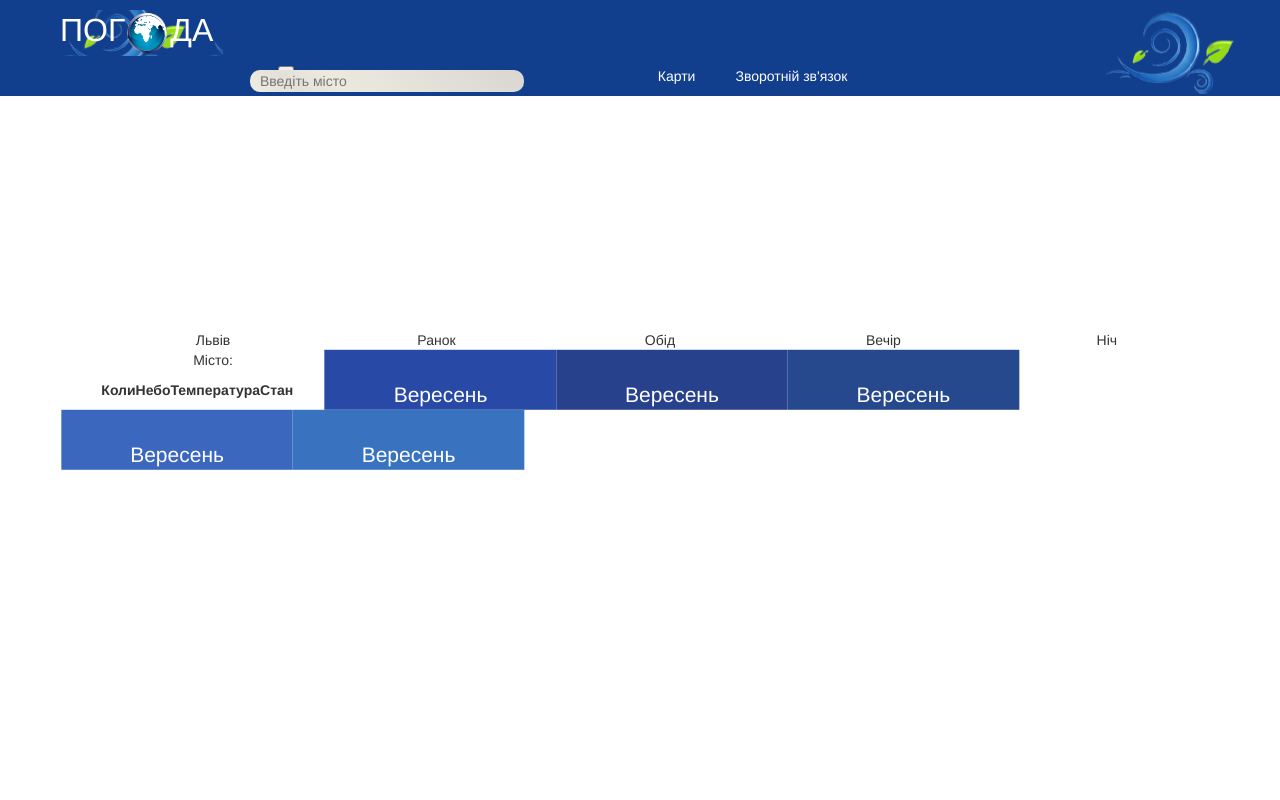
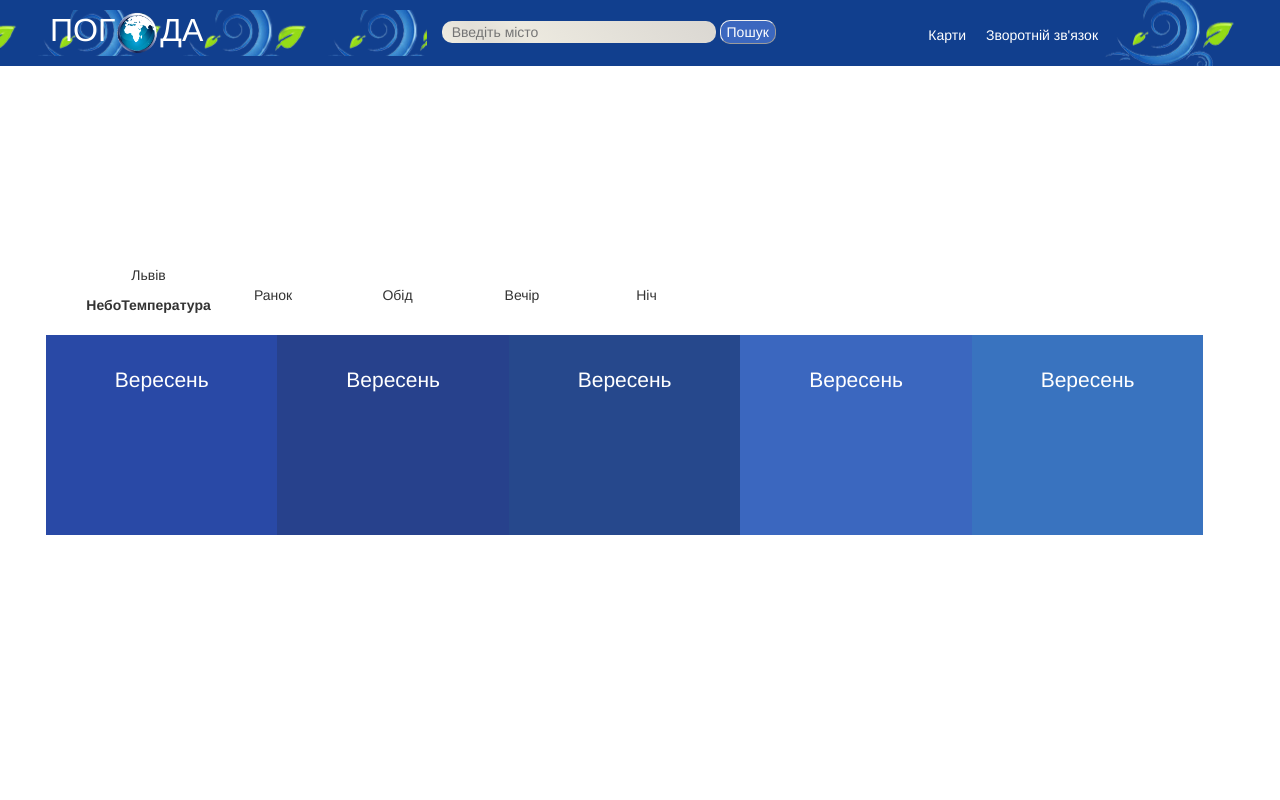
Before and after one commit to danafil/weatherApp, a plain HTML site: page index.html in a window 1280 px wide. Drawn offline with nearby package versions, Linux system fonts and the light colour scheme; files whose address does not match are found by name.

Commit message:
css fixed Weather table

```diff
--- a/css/stylesheets.css
+++ b/css/stylesheets.css
@@ -10,23 +10,28 @@ html {
 html, body {
 	height: 100%;
 }
+header.header_group {
+	margin: 0;
+}
 .logo {
 	background: url(images/logoicon.png) 10% 50%;
+	color: white;
+	padding-left: 50px;
 }
 h1 {
 	font-size: 2rem;
 	font-weight: 300;
-	margin: 10px 50px;
+	margin: 10px 0px;
+	color: white;
 	display: inline-block;
 }
 #inputCityName {
 	display: inline-block;
-	position: relative;
-    left: 250px;
 	vertical-align: middle;
 	border: none;
+	padding-left: 10px;
+	margin-top: 20px;
 	border-radius: 10px;
-	padding-left: 10px;
 	background: rgb(240,237,226);
 	background: -moz-linear-gradient(45deg, rgb(240,237,226) 0%, rgb(227,224,216) 16%, rgb(236,233,223) 32%, rgb(218,215,210) 100%);
 	background: -webkit-gradient(left bottom, right top, color-stop(0%, rgb(240,237,226)), color-stop(16%, rgb(227,224,216)), color-stop(32%, rgb(236,233,223)), color-stop(100%, rgb(218,215,210)));
@@ -36,26 +41,35 @@ h1 {
 	background: linear-gradient(45deg, rgb(240,237,226) 0%, rgb(227,224,216) 16%, rgb(236,233,223) 32%, rgb(218,215,210) 100%);
 	filter: progid:DXImageTransform.Microsoft.gradient( startColorstr='#f0ede2', endColorstr='#dad7d2', GradientType=1 );
 }
+#btnGetWeather {
+	color: white;
+	background: #3b67bf;
+	border: 1px outset buttonface;
+	border-radius: 10px;
+	display: inline-block;
+	margin-top: 20px;
+	vertical-align: middle;
+}
 .top-menu {
 	display: inline-block;
 	vertical-align: middle;
 }
-ul.main-menu {
+ul.menu {
     list-style: none;
     display: table;
+    margin-top: 25px;
     vertical-align: middle;
-    position: relative;
-    left: 300px;
+    /*position: relative;
+    left: 300px;*/
 }
-ul.main-menu li {
+ul.menu li {
 	display: table-cell;
-	padding-right: 20px;
 	padding-left: 20px;
 }
-ul.main-menu li:last-child {
+ul.menu li:last-child {
 	border: none;
 }
-ul.main-menu li a {
+ul.menu li a {
 	text-decoration: none;
 	color: #fff;
 }
@@ -67,12 +81,6 @@ ul.main-menu li a {
 	display: inline-block;
 	width: 100%;
 }
-.logo,.app_name {
-	color: white;
-	display: inline-block;
-	vertical-align: middle;
-	padding: 0 10px;
-}
 
 /* === Таблиця погоди === */
 .forecast-wrapper {
@@ -83,13 +91,19 @@ ul.main-menu li a {
     width: 100%;
     max-width: 82.667em;
 }
+.horizontal {
+	width: 100%;
+    height: 200px;
+    overflow: auto;
+}
 .forecast-wrapper ul.today {
 	list-style-type: none;
 	clear: both;
 }
 .forecast-wrapper ul.today li {
-    float: left;
+    display: table-cell;
     width: 20%;
+    vertical-align: middle;
     text-align: center;
  }
 .forecast-wrapper ul.next-days {
@@ -98,6 +112,16 @@ ul.main-menu li a {
     padding: 0;
     list-style-type: none;
     font-size: 1.5em;
+    display: table;
+    table-layout: fixed;
+    width: 100%;
+}
+.forecast-wrapper ul.next-days li {
+	display: table-cell;
+    width: 200px;
+    height: 200px;
+    vertical-align: middle;
+    text-align: center;
 }
 .forecast-wrapper ul.next-days li span {
     display: block;
--- a/index.html
+++ b/index.html
@@ -9,27 +9,28 @@
 </head>
 <body>
 	<div class="wrapper">
-		<header class="header_group">
-			<h1 class="logo">ПОГ<img src="images/logo.png" alt="o" width="45px"></img>ДА</h1>
-			<form>
+		<header class="header_group row">
+			<h1 class="logo col-md-4">ПОГ<img src="images/logo.png" alt="o" width="45px"></img>ДА</h1>
+			<form class="col-md-4">
 				<input type="text" name="txtSearch" id="inputCityName" placeholder="Введіть місто" size="30">
-				<input type="button" name="btnGetWeather" id="btnGetWeather">
-			<form>
-			<nav class=" top-menu">
-		 		<ul class="main-menu">
+				<input type="button" name="cityName" id="btnGetWeather" value="Пошук">
+			</form>
+			<nav class="top-menu col-md-4">
+		 		<ul class="menu">
 		 			<li><a href="#">Карти</a></li>
 		 			<li><a href="#">Зворотній зв'язок</a></li>
 		 		</ul>
-		 	<nav>
+		 	</nav>
 		</header>
 		<article>
 		 	<section class="forecast-wrapper">
+			 	<div class="row">
 					<ul class="today">
 						<li>Львів
-					 <p>Місто: <span id="location" ></span></p>
+							 <p class="city"><span id="location" ></span></p>
 							 <table id="weatherTable">
 		            			<tr>
-                	 	<th>Коли</th><th>Небо</th><th>Температура</th><th>Стан</th>
+		                	 	<th></th><th>Небо</th><th>Температура</th><th></th>
 		            		 	</tr>
 		        				</table>
 		        			<p id="error"></p>
@@ -39,14 +40,28 @@
 						<li>Вечір</li>
 						<li>Ніч</li>
 					</ul>
-			<ul class="next-days">
-				<li class="next-day"><a href="#"><span class="icon" aria-hidden="true">
+				</div>
+			<div class="row horizontal">
+				<ul class="next-days weatherTable">
+					<li><a href="#"><span class="icon" aria-hidden="true">
 					</span><span class="day">Вересень</span></a></li>
 					<li><a href="#"><span class="icon" aria-hidden="true"></span><span class="day">Вересень</span></a></li>
 					<li><a href="#"><span class="icon" aria-hidden="true"></span><span class="day">Вересень</span></a></li>
 					<li><a href="#"><span class="icon" aria-hidden="true"></span><span class="day">Вересень</span></a></li>
 					<li><a href="#"><span class="icon" aria-hidden="true"></span><span class="day">Вересень</span></a></li>
+					<li><a href="#"><span class="icon" aria-hidden="true"></span><span class="day">Вересень</span></a></li>
+					<li><a href="#"><span class="icon" aria-hidden="true"></span><span class="day">Вересень</span></a></li>
+					<li><a href="#"><span class="icon" aria-hidden="true"></span><span class="day">Вересень</span></a></li>
+					<li><a href="#"><span class="icon" aria-hidden="true"></span><span class="day">Вересень</span></a></li>
+					<li><a href="#"><span class="icon" aria-hidden="true"></span><span class="day">Вересень</span></a></li>
+					<li><a href="#"><span class="icon" aria-hidden="true"></span><span class="day">Вересень</span></a></li>
+					<li><a href="#"><span class="icon" aria-hidden="true"></span><span class="day">Вересень</span></a></li>
+					<li><a href="#"><span class="icon" aria-hidden="true"></span><span class="day">Вересень</span></a></li>
+					<li><a href="#"><span class="icon" aria-hidden="true"></span><span class="day">Вересень</span></a></li>
+					<li><a href="#"><span class="icon" aria-hidden="true"></span><span class="day">Вересень</span></a></li>
+
 				</ul>
+			</div>
 		</section>
 		</article>
 	</div>
```
Lines whose indentation alone changed are shown as unchanged.
